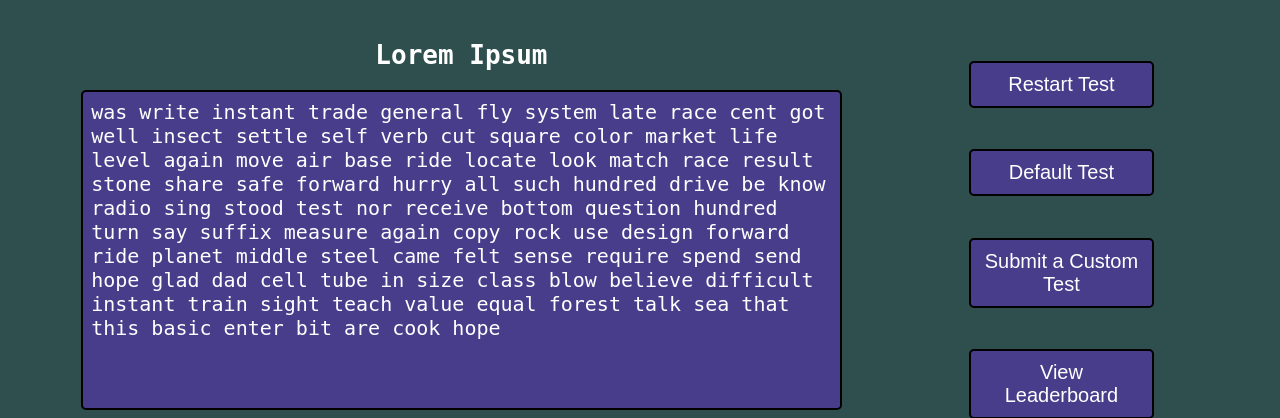
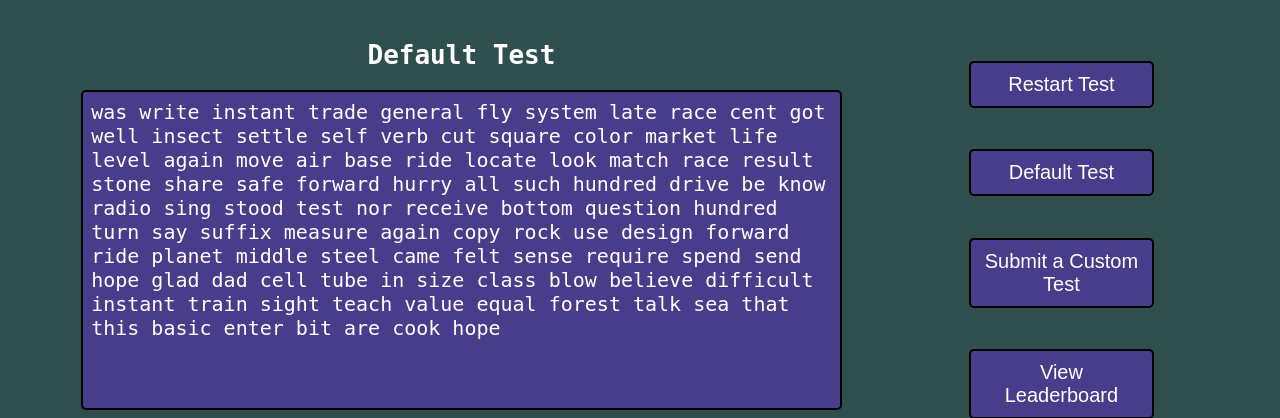
Before and after one commit to osu-cs290-f23/final-project-custom-key-dash, a Node server app: page / in a window 1280 px wide. Shown: the part 136-554 px from the top of the page. Run offline with Node 20, Linux system fonts and the light colour scheme; some libraries are stand-ins or nearby versions.

Commit message:
Minor fixes

```diff
--- a/public/keydash.js
+++ b/public/keydash.js
@@ -18,6 +18,8 @@ var numIncorrectKeys = 0
 var testFinished = false
 
 function generateDefaultTest(){
+    defaultTest = true
+    testTitle.textContent = "Default Test"
     fetch("/new-string")
         .then(res => res.json())
         .then(data => {testString = data.prompt})
@@ -50,8 +52,6 @@ function resetTestElements(){
 }
 
 function replayDefaultTest(){
-    defaultTest = true
-    testTitle.textContent = "Default Test"
     generateDefaultTest()
     resetTestElements()
 }
@@ -172,10 +172,10 @@ function testUpdate(event){
 }
 
 window.addEventListener("keydown",function (event){
+    if(isMouseTestHover){
         if (event.code === 'Space') {
             event.preventDefault();
         }
-    if(isMouseTestHover){
         testUpdate(event)
     }
 })
@@ -260,6 +260,9 @@ function handleModalAccept(){
     var title = titleInput.value.trim()
     var content = customTestBody.value.trim()
     if(title && content){
+        if(content.length < 2){
+            alert("Test cannot be a single character.")
+        } else {
             fetch('/custom-tests',{
                 method: 'POST',
                 headers: {
@@ -277,6 +280,7 @@ function handleModalAccept(){
             .catch(err =>{
                 alert("Error submitting test")
             })
+        }
     }else{
         alert("Missing input(s)")
     }
--- a/views/main.handlebars
+++ b/views/main.handlebars
@@ -20,7 +20,7 @@
        <div id="main-content">
 
             <div id="test-container">
-                 <h1 id="test-title">Lorem Ipsum</h1>
+                 <h1 id="test-title">Default Test</h1>
                  <div id="test-box">
                       <div id="test-text">
                            <span id="correct"></span><span id="incorrect"></span><span id="unattempted"></span>
```
Lines whose indentation alone changed are shown as unchanged.
